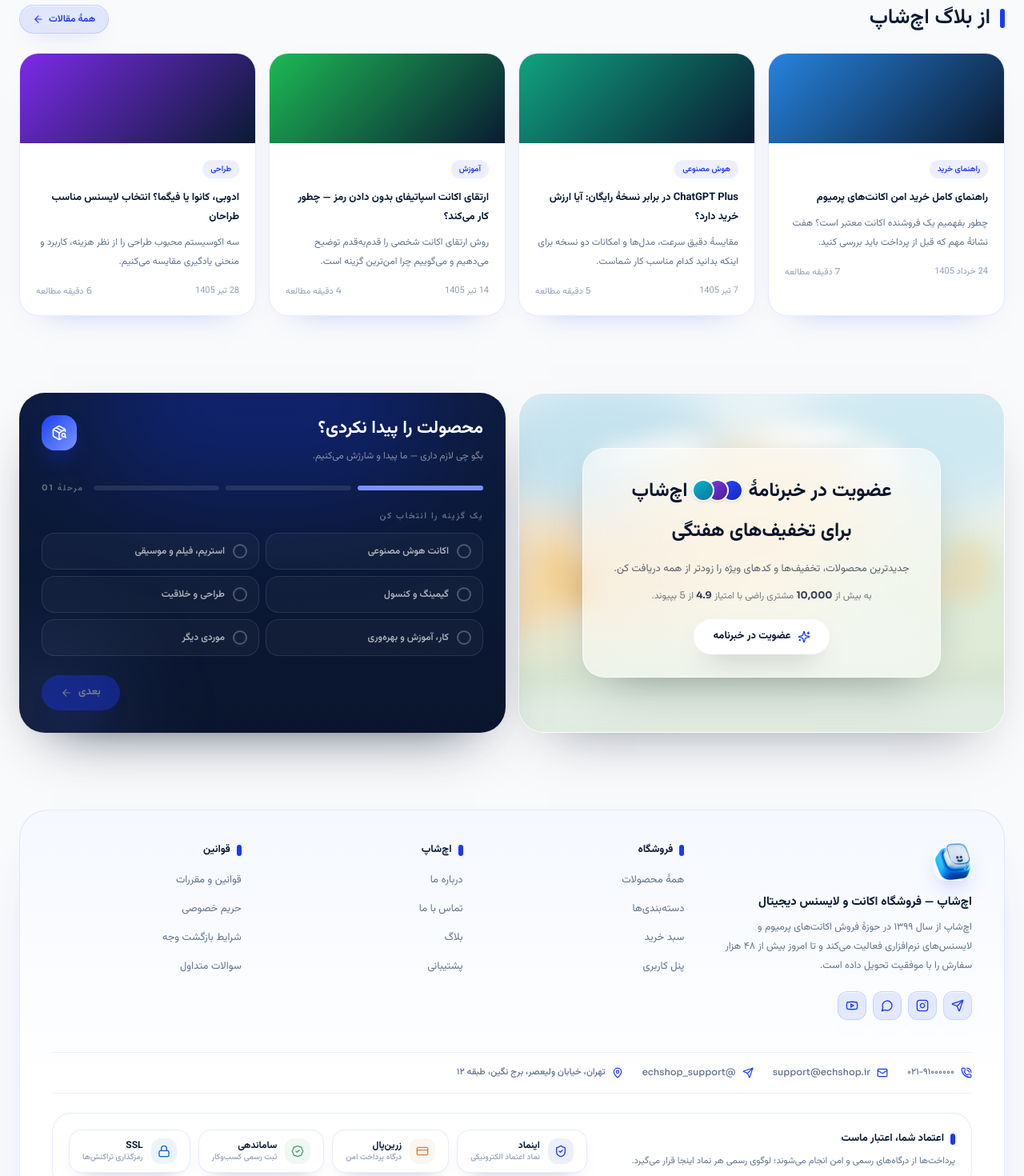
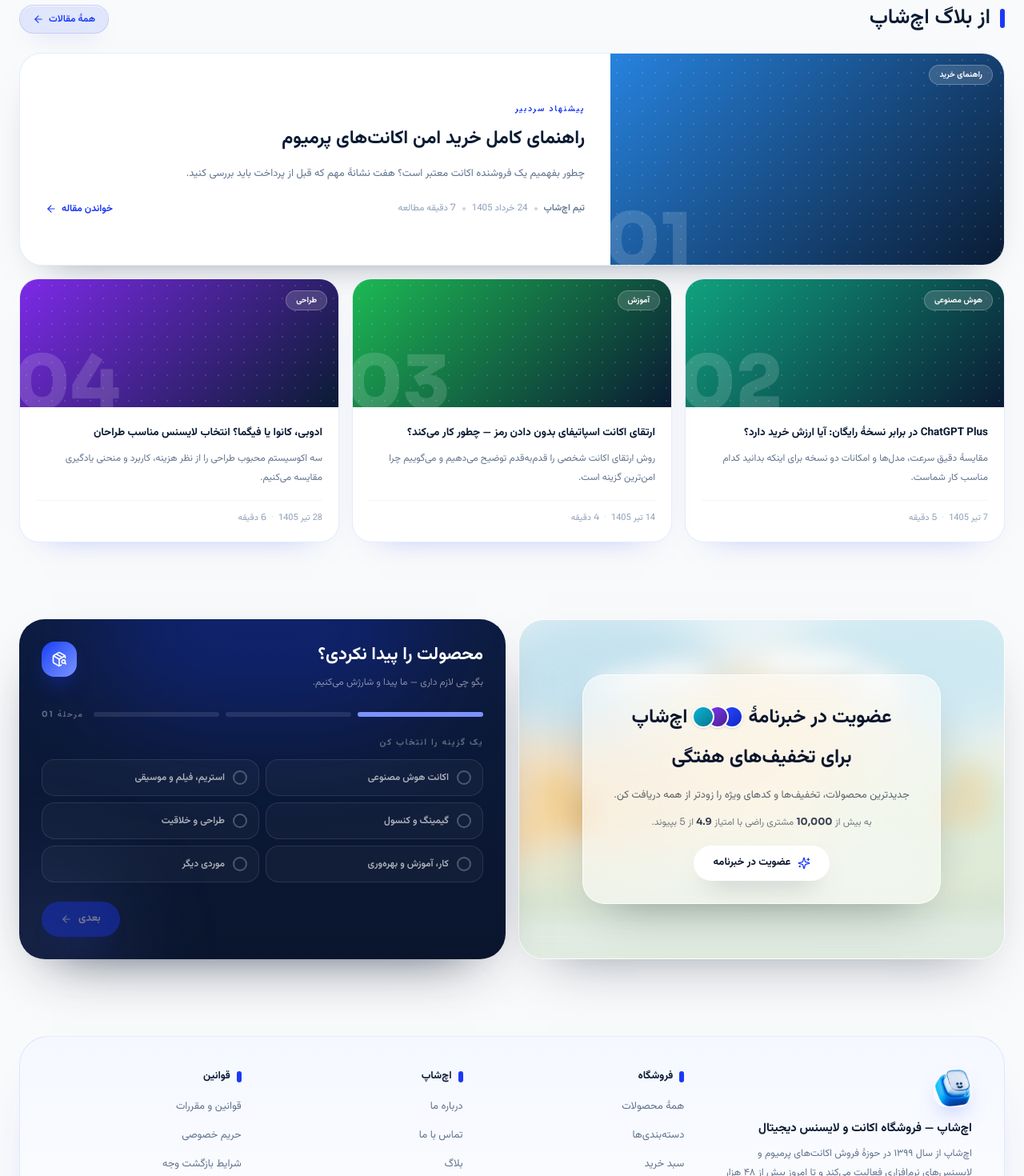
Before and after one commit to hesaamhub/echshop, a Next.js app: page / in a window 1280 px wide. Shown: the part 5520-6990 px from the top of the page at 80% size. Built offline with nearby package versions, Linux system fonts and the light colour scheme.

Commit message:
design: وردمارک فوتر با گرادیان برند و هاله + اصلاح متن نوار اعتماد به لحن مشتری‌محور + بازطراحی تحریریهٔ بلاگ (مقالهٔ ویژه + جلدهای شماره‌دار)

```diff
--- a/src/app/page.tsx
+++ b/src/app/page.tsx
@@ -48,6 +48,8 @@ export default function HomePage() {
 
   // دسته‌هایی که محصول دارند — دسته‌های سرویسی بدون محصول در گرید خانه نشان داده نمی‌شوند
   const homeCategories = categories.filter((category) => category.count > 0)
+
+  const [featuredPost, ...restPosts] = posts
 
   return (
     <>
@@ -130,28 +132,65 @@ export default function HomePage() {
           linkLabel="همهٔ مقالات"
           className="mt-24"
         >
-          <div className="grid gap-4 sm:grid-cols-2 lg:grid-cols-4">
-            {posts.map((post) => (
+          {/* مقالهٔ ویژه — چیدمان افقی */}
+          <Link
+            href={`/blog/${featuredPost.slug}`}
+            className="group grid overflow-hidden rounded-[28px] border border-[#1b39f5]/10 bg-white shadow-[0_22px_50px_-36px_rgba(10,27,51,0.6)] transition-all duration-500 hover:-translate-y-1 hover:border-[#1b39f5]/25 hover:shadow-[0_34px_64px_-34px_rgba(27,57,245,0.4)] lg:grid-cols-[2fr_3fr]"
+          >
+            <PostCover post={featuredPost} index={0} className="h-48 lg:h-auto lg:min-h-[264px]" />
+            <div className="flex flex-col justify-center p-6 md:p-8">
+              <span className="text-[10.5px] font-bold tracking-[0.16em] text-[#1b39f5]">
+                پیشنهاد سردبیر
+              </span>
+              <h3 className="font-display mt-2.5 text-[19px] font-bold leading-[1.6] text-[#0a1b33] transition-colors group-hover:text-[#1b39f5] md:text-[23px]">
+                {featuredPost.title}
+              </h3>
+              <p className="mt-3 line-clamp-3 text-[13px] leading-7 text-slate-500">
+                {featuredPost.excerpt}
+              </p>
+              <div className="mt-5 flex items-center justify-between gap-3 text-[11.5px] text-slate-400">
+                <span className="flex items-center gap-2">
+                  <span className="font-semibold text-slate-500">{featuredPost.author}</span>
+                  <span className="h-1 w-1 rounded-full bg-slate-300" aria-hidden />
+                  <span>{faDate(featuredPost.publishedAt)}</span>
+                  <span className="h-1 w-1 rounded-full bg-slate-300" aria-hidden />
+                  <span>
+                    <span className="font-latin">{latinDigits(featuredPost.readMinutes)}</span> دقیقه مطالعه
+                  </span>
+                </span>
+                <span className="inline-flex items-center gap-1.5 text-[12px] font-bold text-[#1b39f5]">
+                  خواندن مقاله
+                  <ArrowLeft className="h-3.5 w-3.5 transition-transform duration-500 group-hover:-translate-x-1" />
+                </span>
+              </div>
+            </div>
+          </Link>
+
+          {/* سه مقالهٔ بعدی */}
+          <div className="mt-4 grid gap-4 sm:grid-cols-2 lg:grid-cols-3">
+            {restPosts.map((post, index) => (
               <Link
                 key={post.slug}
                 href={`/blog/${post.slug}`}
-                className="group overflow-hidden rounded-3xl border border-[#1b39f5]/10 bg-white shadow-[0_18px_40px_-34px_rgba(27,57,245,0.5)] transition-all hover:-translate-y-0.5 hover:border-[#1b39f5]/25"
+                className="group flex flex-col overflow-hidden rounded-[24px] border border-[#1b39f5]/10 bg-white shadow-[0_18px_40px_-34px_rgba(27,57,245,0.5)] transition-all duration-500 hover:-translate-y-1 hover:border-[#1b39f5]/25"
               >
-                <div className="h-28" style={{ background: post.cover }} />
-                <div className="p-5">
-                  <span className="rounded-full bg-[#1b39f5]/8 px-2.5 py-1 text-[10px] font-semibold text-[#1b39f5]">
-                    {post.category}
-                  </span>
-                  <h3 className="mt-3 text-[13px] font-bold leading-6 text-[#0a1b33] transition-colors group-hover:text-[#1b39f5]">
+                <PostCover post={post} index={index + 1} className="h-40" />
+                <div className="flex flex-1 flex-col p-5">
+                  <h3 className="text-[13.5px] font-bold leading-6 text-[#0a1b33] transition-colors group-hover:text-[#1b39f5]">
                     {post.title}
                   </h3>
                   <p className="mt-2 line-clamp-2 text-[12px] leading-6 text-slate-500">
                     {post.excerpt}
                   </p>
-                  <div className="mt-4 flex items-center justify-between text-[11px] text-slate-400">
-                    <span>{faDate(post.publishedAt)}</span>
+                  <div className="mt-4 flex items-center justify-between border-t border-slate-100 pt-3 text-[11px] text-slate-400">
                     <span>
-                      <span className="font-latin">{latinDigits(post.readMinutes)}</span> دقیقه مطالعه
+                      {faDate(post.publishedAt)}
+                      <span className="mx-1.5 text-slate-300">·</span>
+                      <span className="font-latin">{latinDigits(post.readMinutes)}</span> دقیقه
+                    </span>
+                    <span className="inline-flex items-center gap-1 font-bold text-[#1b39f5] opacity-0 transition-all duration-300 group-hover:opacity-100">
+                      خواندن
+                      <ArrowLeft className="h-3 w-3" />
                     </span>
                   </div>
                 </div>
@@ -170,6 +209,46 @@ export default function HomePage() {
       </main>
       <Footer />
     </>
+  )
+}
+
+/** جلد تحریریهٔ مقاله: گرادیان برند + بافت نقطه‌ای + شمارهٔ محو + نشان دسته */
+function PostCover({
+  post,
+  index,
+  className,
+}: {
+  post: (typeof posts)[number]
+  index: number
+  className?: string
+}) {
+  return (
+    <div
+      className={`relative overflow-hidden ${className ?? ""}`}
+      style={{ background: post.cover }}
+    >
+      {/* بافت نقطه‌ای */}
+      <span
+        className="absolute inset-0 opacity-[0.14]"
+        style={{
+          backgroundImage: "radial-gradient(rgba(255,255,255,0.85) 1px, transparent 1px)",
+          backgroundSize: "16px 16px",
+        }}
+        aria-hidden
+      />
+      {/* شمارهٔ محؤ مقاله */}
+      <span
+        className="font-latin absolute -bottom-4 -left-2 select-none text-[92px] font-extrabold leading-none text-white/15"
+        dir="ltr"
+        aria-hidden
+      >
+        {String(index + 1).padStart(2, "0")}
+      </span>
+      {/* نشان دستهٔ مقاله */}
+      <span className="absolute right-3.5 top-3.5 rounded-full border border-white/25 bg-white/15 px-3 py-1 text-[10px] font-bold text-white backdrop-blur-md">
+        {post.category}
+      </span>
+    </div>
   )
 }
 
--- a/src/components/site/Footer.tsx
+++ b/src/components/site/Footer.tsx
@@ -15,7 +15,7 @@ import {
 import { siteContent } from "@/lib/data"
 import Logo from "./Logo"
 
-/** نمادهای اعتماد و پرداخت — جای آماده برای لوگوهای رسمی (اینماد، زرین‌پال و…) */
+/** نمادهای اعتماد و پرداخت */
 const trustBadges = [
   { icon: ShieldCheck, title: "اینماد", note: "نماد اعتماد الکترونیکی", tint: "#1b39f5" },
   { icon: CreditCard, title: "زرین‌پال", note: "درگاه پرداخت امن", tint: "#D5803B" },
@@ -117,7 +117,7 @@ export default function Footer() {
                   اعتماد شما، اعتبار ماست
                 </p>
                 <p className="mt-1.5 text-[11.5px] leading-6 text-slate-500">
-                  پرداخت‌ها از درگاه‌های رسمی و امن انجام می‌شوند؛ لوگوی رسمی هر نماد اینجا قرار می‌گیرد.
+                  همهٔ پرداخت‌ها از درگاه‌های رسمی و امن انجام می‌شوند و خرید شما تا تحویل کامل سفارش تضمین است.
                 </p>
               </div>
               <div className="flex flex-wrap items-center gap-2.5">
@@ -143,14 +143,17 @@ export default function Footer() {
           </div>
         </div>
 
-        {/* وردمارک غول‌پیکر محو */}
+        {/* وردمارک غول‌پیکر با گرادیان برند و هالهٔ نرم */}
         <div className="pointer-events-none relative select-none overflow-hidden" aria-hidden>
+          <span
+            className="absolute inset-x-1/4 top-1/2 h-40 -translate-y-1/2 rounded-full bg-[#1b39f5]/15 blur-3xl"
+          />
           <p
-            className="font-latin -mb-[0.34em] text-center text-[clamp(88px,15.5vw,216px)] font-extrabold leading-none tracking-tight text-[#1b39f5]/[0.07]"
+            className="font-latin relative -mb-[0.34em] bg-gradient-to-b from-[#1b39f5]/70 via-[#4d68ff]/45 to-[#7d92ff]/15 bg-clip-text text-center text-[clamp(88px,15.5vw,216px)] font-extrabold leading-none tracking-tight text-transparent"
             dir="ltr"
             style={{
-              maskImage: "linear-gradient(to bottom, #000 40%, transparent 96%)",
-              WebkitMaskImage: "linear-gradient(to bottom, #000 40%, transparent 96%)",
+              maskImage: "linear-gradient(to bottom, #000 42%, transparent 96%)",
+              WebkitMaskImage: "linear-gradient(to bottom, #000 42%, transparent 96%)",
             }}
           >
             echshop
```
